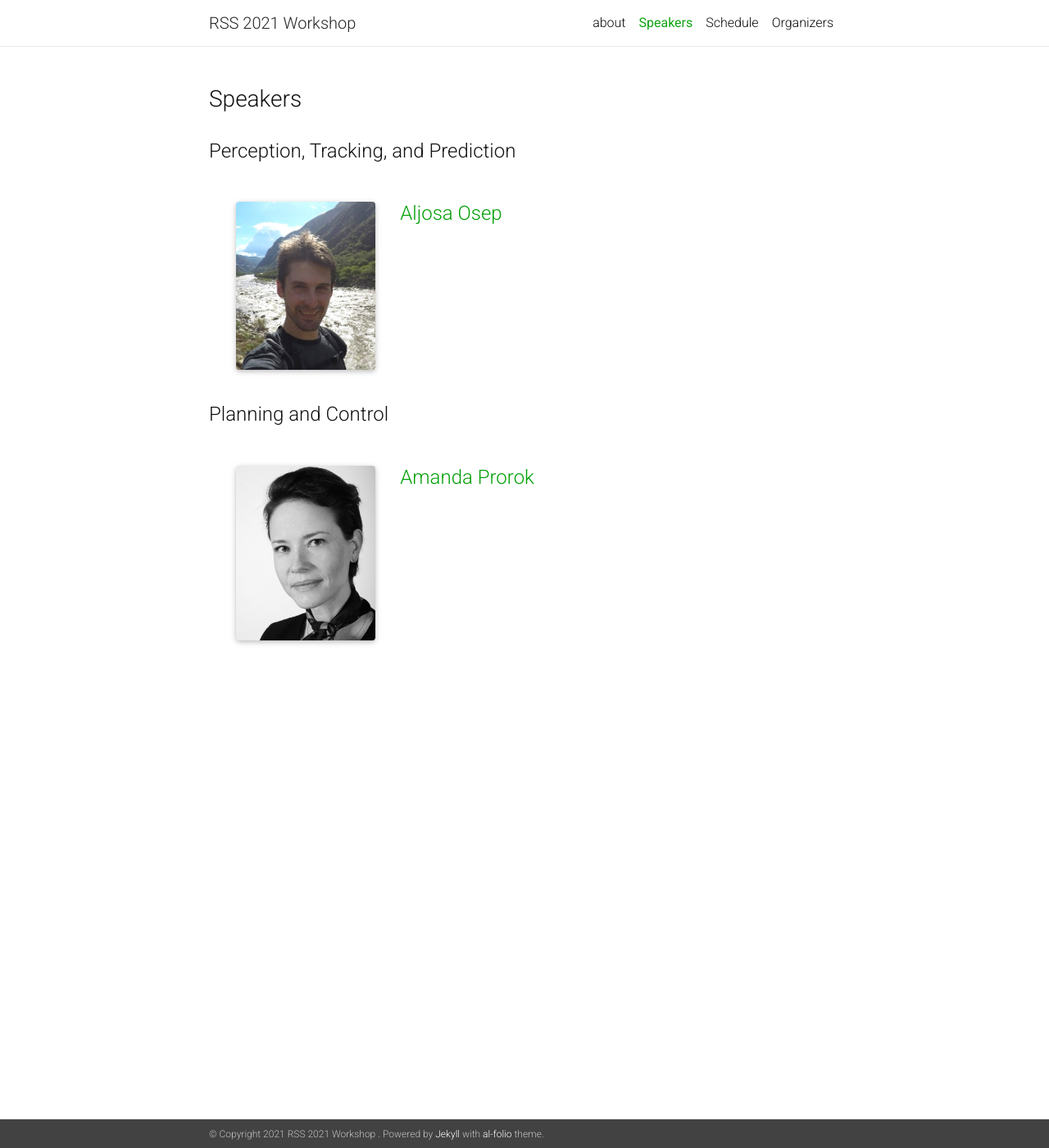
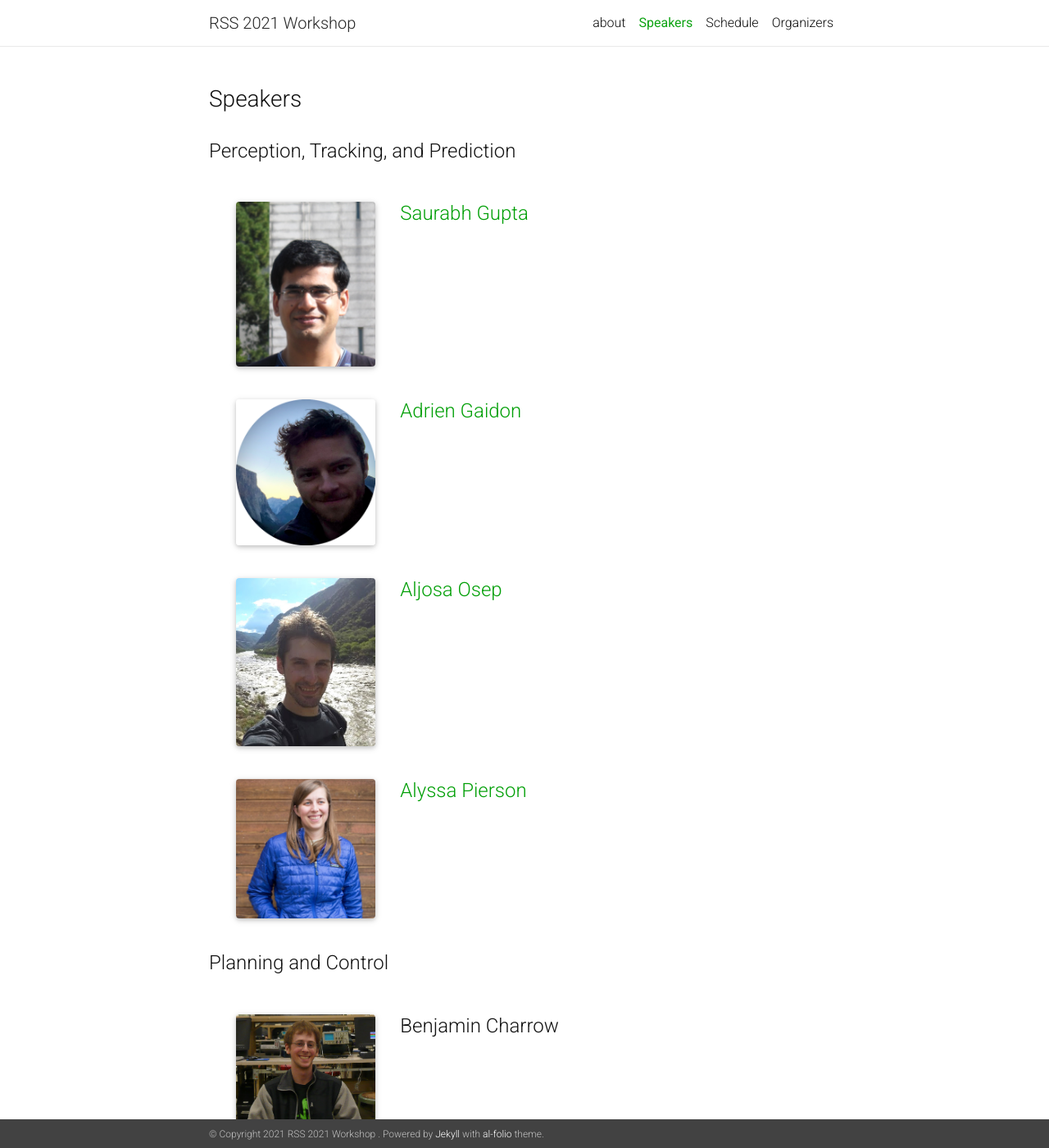
Before and after one commit to NegarMehr/RSS2021Workshop, a Jekyll site: the page built from _pages/speakers.md, in a window 1280 px wide and 1400 px high. Shown: the whole window at 82% size. Built offline with Jekyll 4.4.1, drawn with Linux system fonts in a browser that asks for light colours; nearby versions of some CDN libraries; a style sheet for code colours, icons or effects is not loaded; some of the changed text lies outside the part shown.

Commit message:
updated speakers / description

```diff
--- a/_pages/speakers.md
+++ b/_pages/speakers.md
@@ -11,6 +11,27 @@ order: b
 
 <br>
 
+<div class="row justify-content-sm-center">
+    <div class="col-sm-3 mt-3 mt-md-0">
+        <img class="img-fluid rounded z-depth-1" src="{{ '/assets/speakers/gupta.png' | relative_url }}" alt="" title="example image"/>
+    </div>
+    <div class="col-sm-8 mt-3 mt-md-0">
+    <h4> <a href="http://saurabhg.web.illinois.edu/">Saurabh Gupta</a> </h4>
+    </div>
+</div>
+
+<br>
+
+<div class="row justify-content-sm-center">
+    <div class="col-sm-3 mt-3 mt-md-0">
+        <img class="img-fluid rounded z-depth-1" src="{{ '/assets/speakers/gaidon.png' | relative_url }}" alt="" title="example image"/>
+    </div>
+    <div class="col-sm-8 mt-3 mt-md-0">
+    <h4> <a href="https://adriengaidon.com/">Adrien Gaidon</a> </h4>
+    </div>
+</div>
+
+<br>
 
 <div class="row justify-content-sm-center">
     <div class="col-sm-3 mt-3 mt-md-0">
@@ -23,9 +44,56 @@ order: b
 
 <br>
 
+<div class="row justify-content-sm-center">
+    <div class="col-sm-3 mt-3 mt-md-0">
+        <img class="img-fluid rounded z-depth-1" src="{{ '/assets/speakers/pierson.jpg' | relative_url }}" alt="" title="example image"/>
+    </div>
+    <div class="col-sm-8 mt-3 mt-md-0">
+    <h4> <a href="https://alyssapierson.com/">Alyssa Pierson</a> </h4>
+    </div>
+</div>
+
+<br>
+
 <h4> Planning and Control </h4>
 
 <br>
+
+
+<div class="row justify-content-sm-center">
+    <div class="col-sm-3 mt-3 mt-md-0">
+        <img class="img-fluid rounded z-depth-1" src="{{ '/assets/speakers/charrow.jpeg' | relative_url }}" alt="" title="example image"/>
+    </div>
+    <div class="col-sm-8 mt-3 mt-md-0">
+    <h4> Benjamin Charrow </h4>
+    </div>
+</div>
+
+<br>
+
+<div class="row justify-content-sm-center">
+    <div class="col-sm-3 mt-3 mt-md-0">
+        <img class="img-fluid rounded z-depth-1" src="{{ '/assets/speakers/david.jpeg' | relative_url }}" alt="" title="example image"/>
+    </div>
+    <div class="col-sm-8 mt-3 mt-md-0">
+    <h4> <a href="https://dfridovi.github.io/">David Fridovich-Keil</a> </h4>
+    </div>
+</div>
+
+<br>
+
+<div class="row justify-content-sm-center">
+    <div class="col-sm-3 mt-3 mt-md-0">
+        <img class="img-fluid rounded z-depth-1" src="{{ '/assets/speakers/manocha.jpeg' | relative_url }}" alt="" title="example image"/>
+    </div>
+    <div class="col-sm-8 mt-3 mt-md-0">
+    <h4> <a href="https://www.cs.umd.edu/people/dmanocha">Dinesh Manocha</a> </h4>
+    </div>
+</div>
+
+<br>
+
+
 
 <div class="row justify-content-sm-center">
     <div class="col-sm-3 mt-3 mt-md-0">
@@ -35,3 +103,5 @@ order: b
     <h4> <a href="https://www.proroklab.org/">Amanda Prorok</a> </h4>
     </div>
 </div>
+
+<br>
```
Also changed, not shown: _pages/about.md (+3 -5 lines), assets/speakers/charrow.jpeg (added), assets/speakers/david.jpeg (added), assets/speakers/gaidon.png (added), assets/speakers/gupta.png (added), assets/speakers/manocha.jpeg (added), assets/speakers/pierson.jpg (added).
